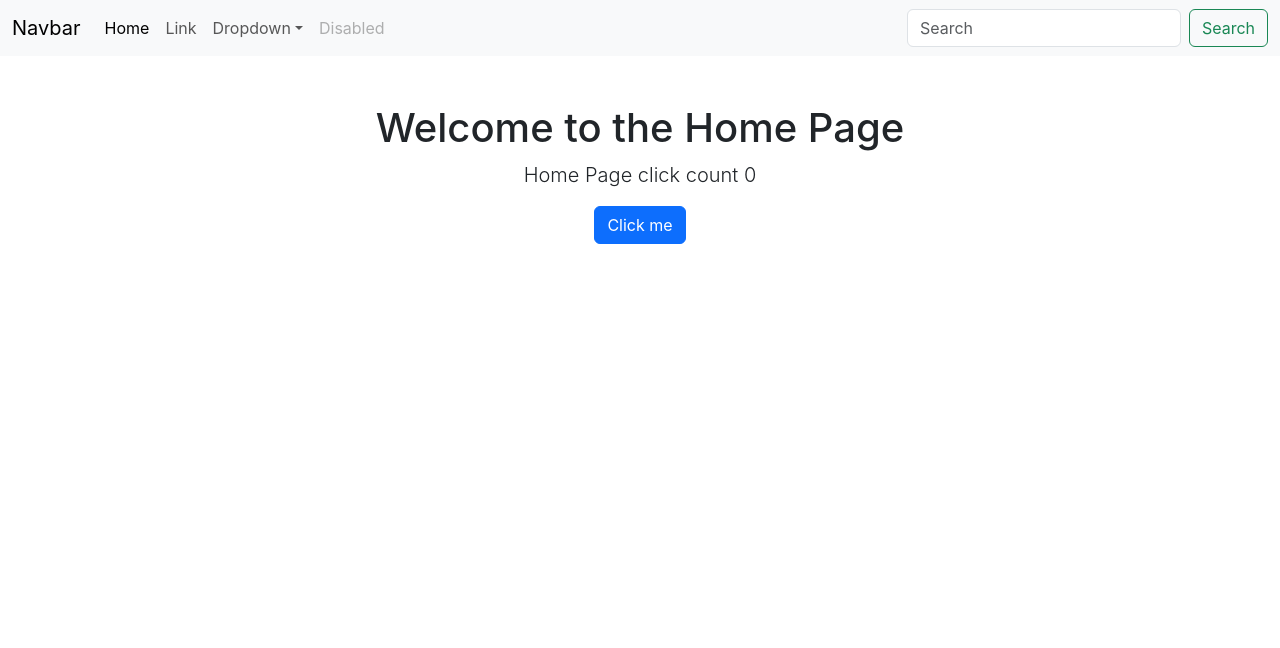
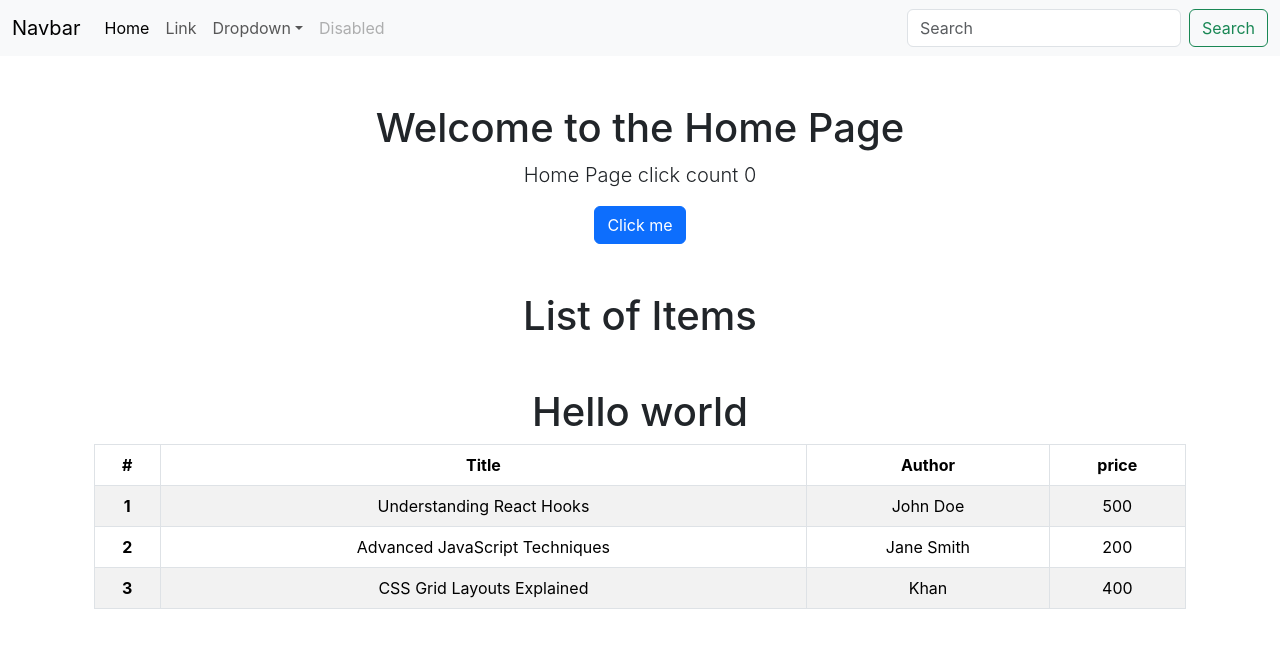
Before and after one commit to muhammadhadi-dotnet/react-study-hub, a React (Create React App) app: page / in a window 1280 px wide. Shown: the top 648 px of the page. Built offline with nearby package versions, Linux system fonts and the light colour scheme.

Commit message:
creating list of blogs and the make component and adn display

```diff
--- a/src/App.js
+++ b/src/App.js
@@ -1,12 +1,17 @@
 import React from 'react';
 import Navbar from './Components/Navbar';
 import Home from './Components/Home';
+import ListElement from './Components/ListElement';
 
 function App() {
   return (
     <>
         <Navbar />
         <Home/>
+        <div className="container">
+            <h1 className="text-center my-5">List of Items</h1>
+            <ListElement />
+        </div>
     </>
   );
 }
--- /dev/null
+++ b/src/Components/BlogsList.jsx
@@ -0,0 +1,33 @@
+const BlogsList = (props) => {
+
+    const blogItems = props.blogItems;
+    return (
+        <div className="container text-center my-5">
+            <h1 className="text-center">{props.title}</h1>
+        <table className="table table-striped table-bordered">
+            <thead>
+                <tr>
+                    <th scope="col">#</th>
+                    <th scope="col">Title</th>
+                    <th scope="col">Author</th>
+                    <th scope="col">price</th>
+                </tr>
+            </thead>
+            <tbody>
+                {blogItems.map((blog, index) => (
+                    <tr key={index}>
+                        <th scope="row">{index + 1}</th>
+                        <td>{blog.title}</td>
+                        <td>{blog.Author}</td>
+                        <td>{blog.price}</td>
+                    </tr>
+                ))}
+
+            </tbody>
+        </table>
+        </div>
+     );
+
+}
+
+export default BlogsList;
--- /dev/null
+++ b/src/Components/ListElement.jsx
@@ -0,0 +1,37 @@
+import React from 'react';
+import BlogsList from './BlogsList';
+
+const ListElement = () => {
+   let blogs=
+      [
+        {
+          id: 1,
+          title: "Understanding React Hooks",
+          Author: "John Doe",
+          price: 500
+        },
+        {
+          id: 2,
+          title: "Advanced JavaScript Techniques",
+          Author: "Jane Smith",
+          price: 200
+        },
+        {
+          id: 3,
+          title: "CSS Grid Layouts Explained",
+          Author: "Khan",
+          price: 400
+        }
+      ];
+
+
+
+    return (
+      <>
+        <BlogsList blogItems={blogs}  title="Hello world"/>
+      </>
+
+      );
+}
+
+export default ListElement;
```
